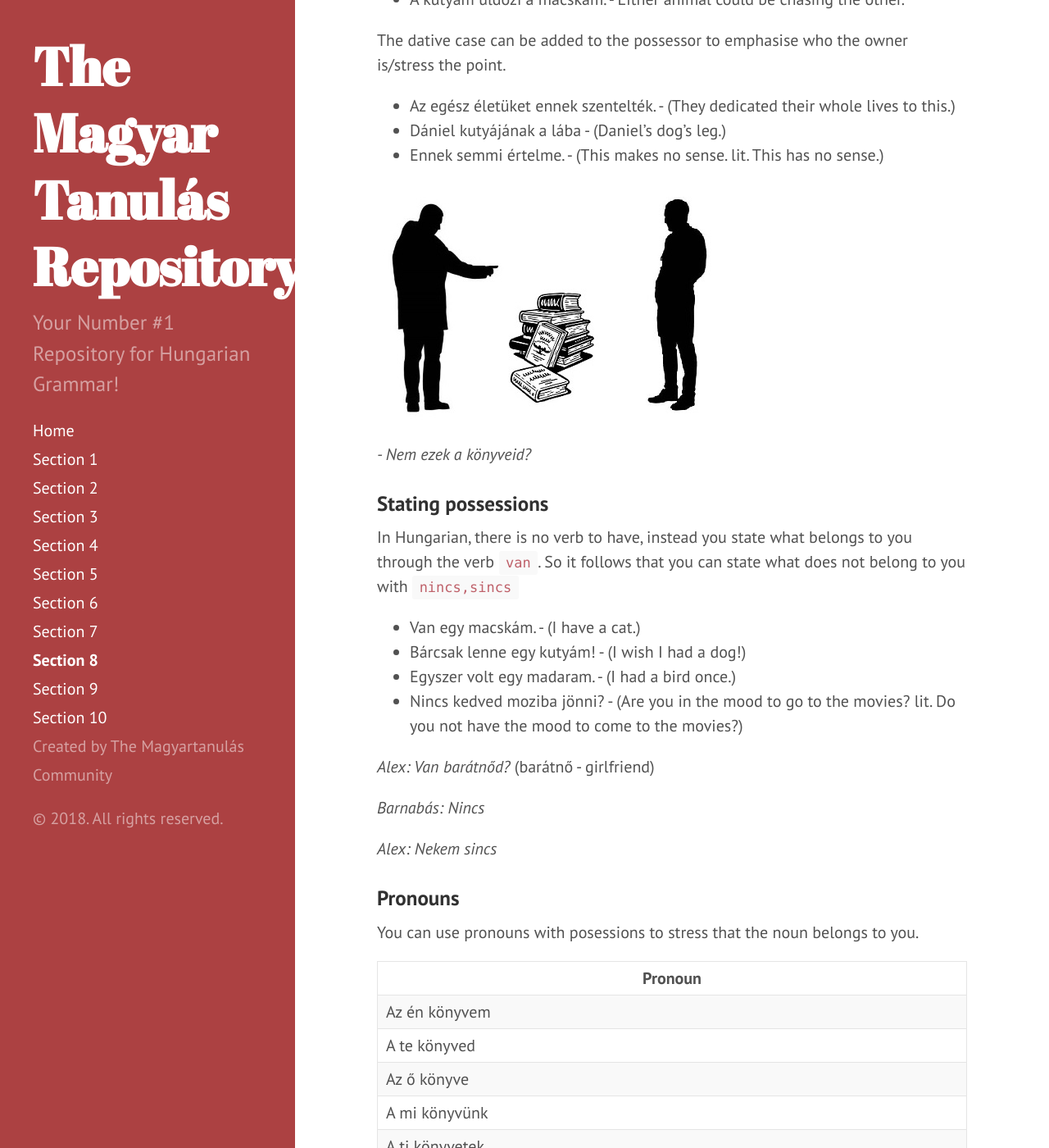
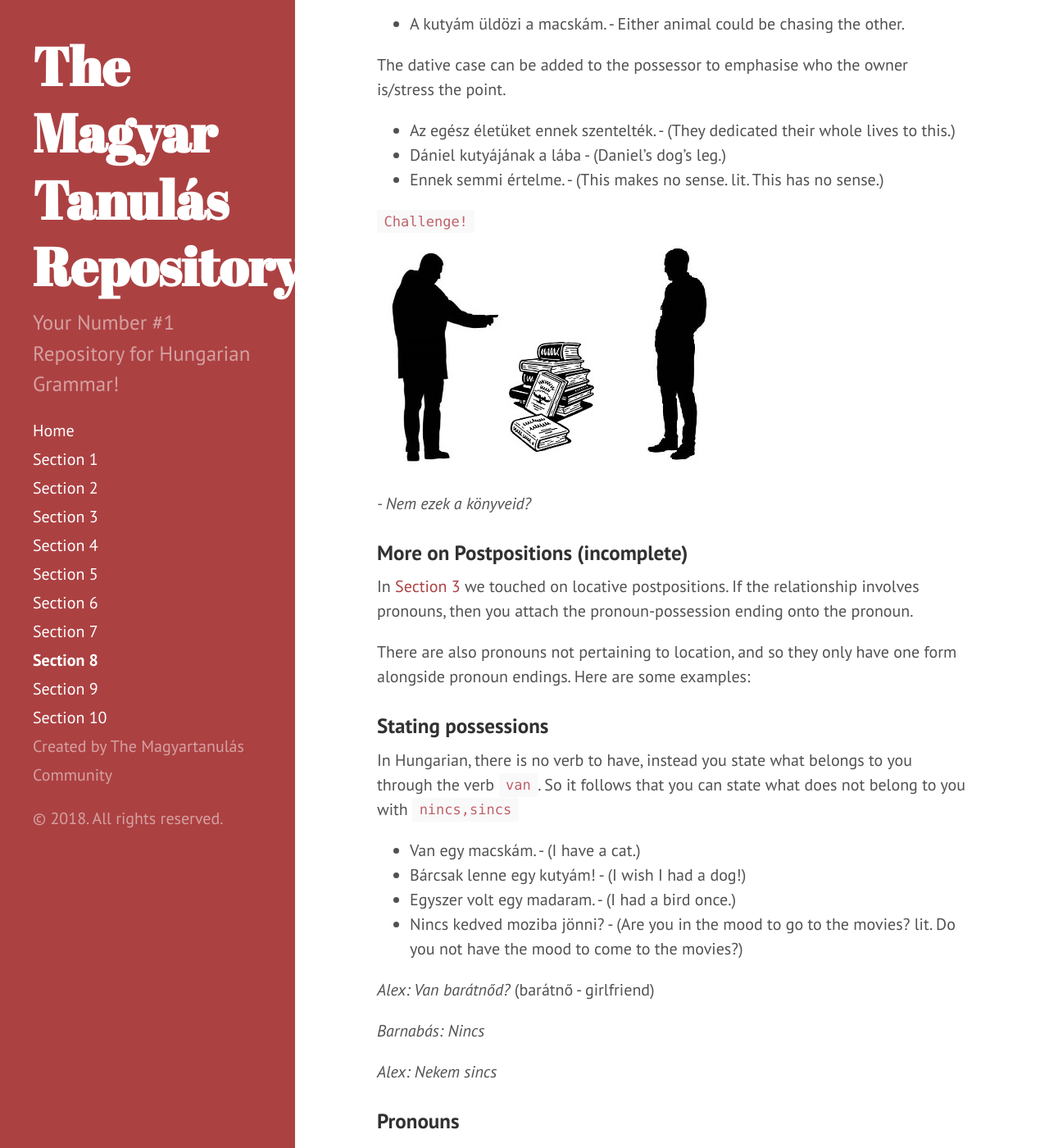
Before and after one commit to Magyartanulas/magyartanulas.github.io, a Jekyll site: the page built from Section8.md, in a window 1280 px wide and 1400 px high, scrolled down 3315 px. Shown: the whole window at 82% size. Built offline with Jekyll 4.4.1, drawn with Linux system fonts in a browser that asks for light colours; Markdown is read by kramdown in place of the engine named in the settings.

Commit message:
Update Section8.md

```diff
--- a/Section8.md
+++ b/Section8.md
@@ -29,6 +29,7 @@ Similar to how `azt,ezt` is the accusative of that and this, `annak, ennek` is t
 * Csokit hoztam a gyerekeknek. - (I brought chocolate for the kids.)
 * Hála Istennek! - (Thank God! lit. Gratitude to God!)
 
+`Challenge!`
 ![A Duna](https://magyartanulas.github.io/public/duna.JPG)
 
 *Ezt a folyót Dunának hívnak.*
@@ -95,9 +96,16 @@ The dative case can be added to the possessor to emphasise who the owner is/stre
 * Dániel kutyájának a lába - (Daniel's dog's leg.)
 * Ennek semmi értelme. - (This makes no sense. lit. This has no sense.)
 
+`Challenge!`
 ![Könyvek](https://magyartanulas.github.io/public/könyvek.jpg)
 
 *- Nem ezek a könyveid?*
+
+### More on Postpositions (incomplete)
+
+In [Section 3](https://magyartanulas.github.io/Section3/) we touched on locative postpositions. If the relationship involves pronouns, then you attach the pronoun-possession ending onto the pronoun.
+
+There are also pronouns not pertaining to location, and so they only have one form alongside pronoun endings. Here are some examples:
 
 ### Stating possessions
 
```
